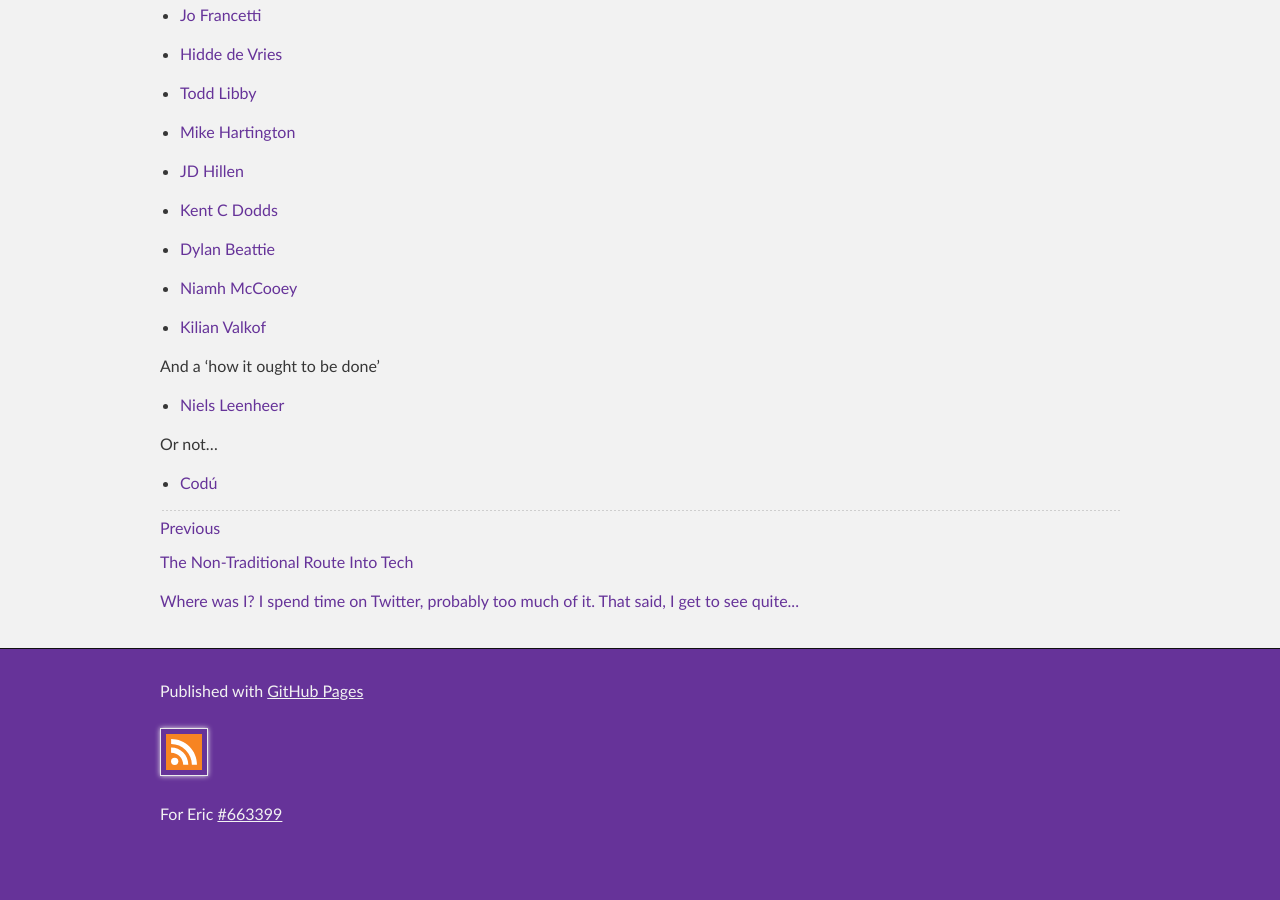
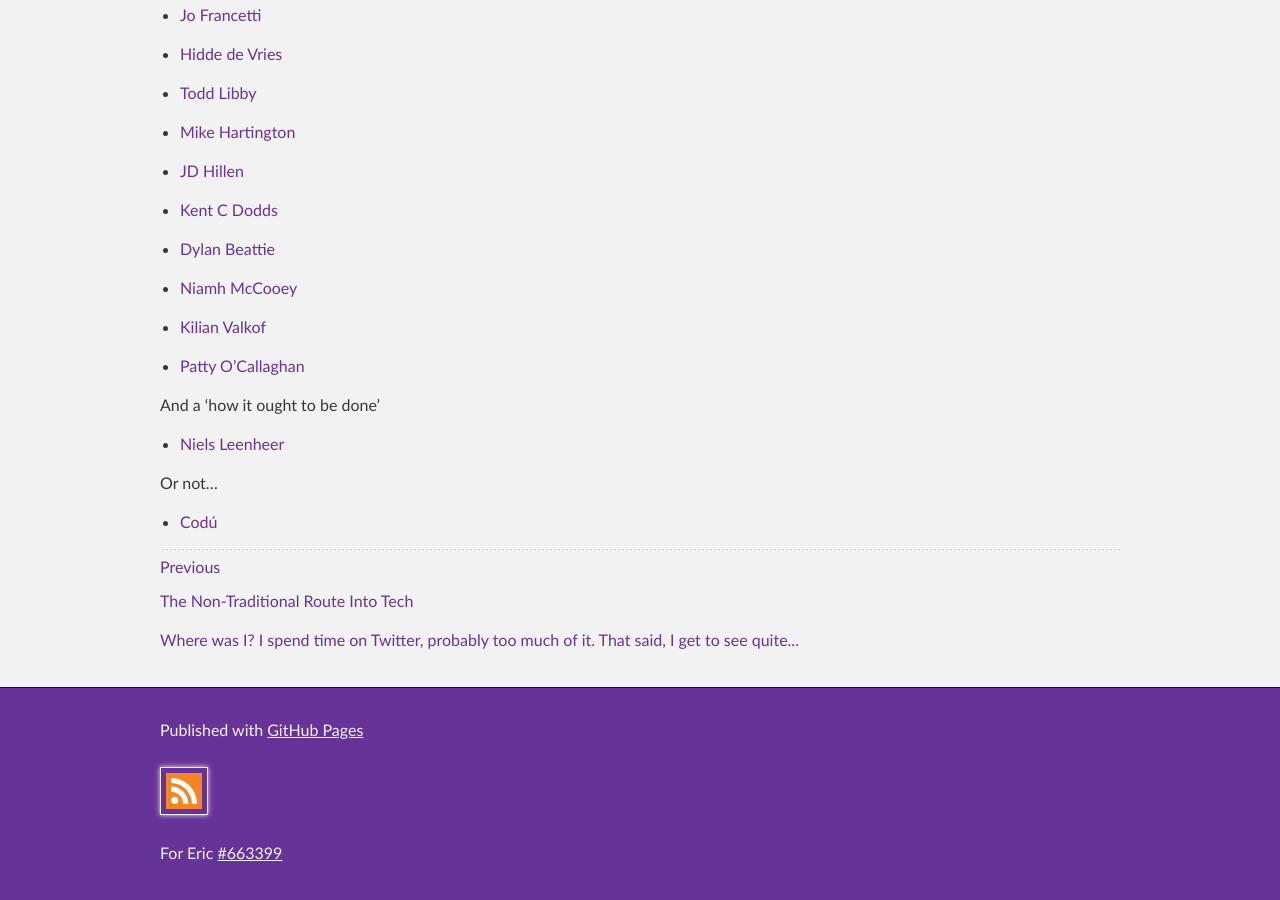
Before and after one commit to christopherallanperry/christopherallanperry.github.io, a Jekyll site: the page built from _posts/2022-11-19-modern_frontends-an_attendees_perspective.markdown, in a window 1280 px wide and 900 px high, scrolled down 5926 px. Built offline with Jekyll 4.4.1, drawn with Linux system fonts in a browser that asks for light colours; before the commit the page ends 6787 px from its top, so only the background shows below that.

Commit message:
Added link to Patty O'Callaghan's Twitter account

```diff
--- a/_posts/2022-11-19-modern_frontends-an_attendees_perspective.markdown
+++ b/_posts/2022-11-19-modern_frontends-an_attendees_perspective.markdown
@@ -125,6 +125,8 @@ On the plus side, I have met and listened to some really wonderful people. Some
 
 - [Kilian Valkof](https://kilianvalkhof.com/2022/web/my-experience-at-modern-frontends/)
 
+- [Patty O'Callaghan](https://twitter.com/pattyneta/status/1595495394557022208)
+
 And a 'how it ought to be done'
 
 - [Niels Leenheer](https://nielsleenheer.com/articles/2022/red-flag-speakers-having-to-cover-their-own-travel/)
```
